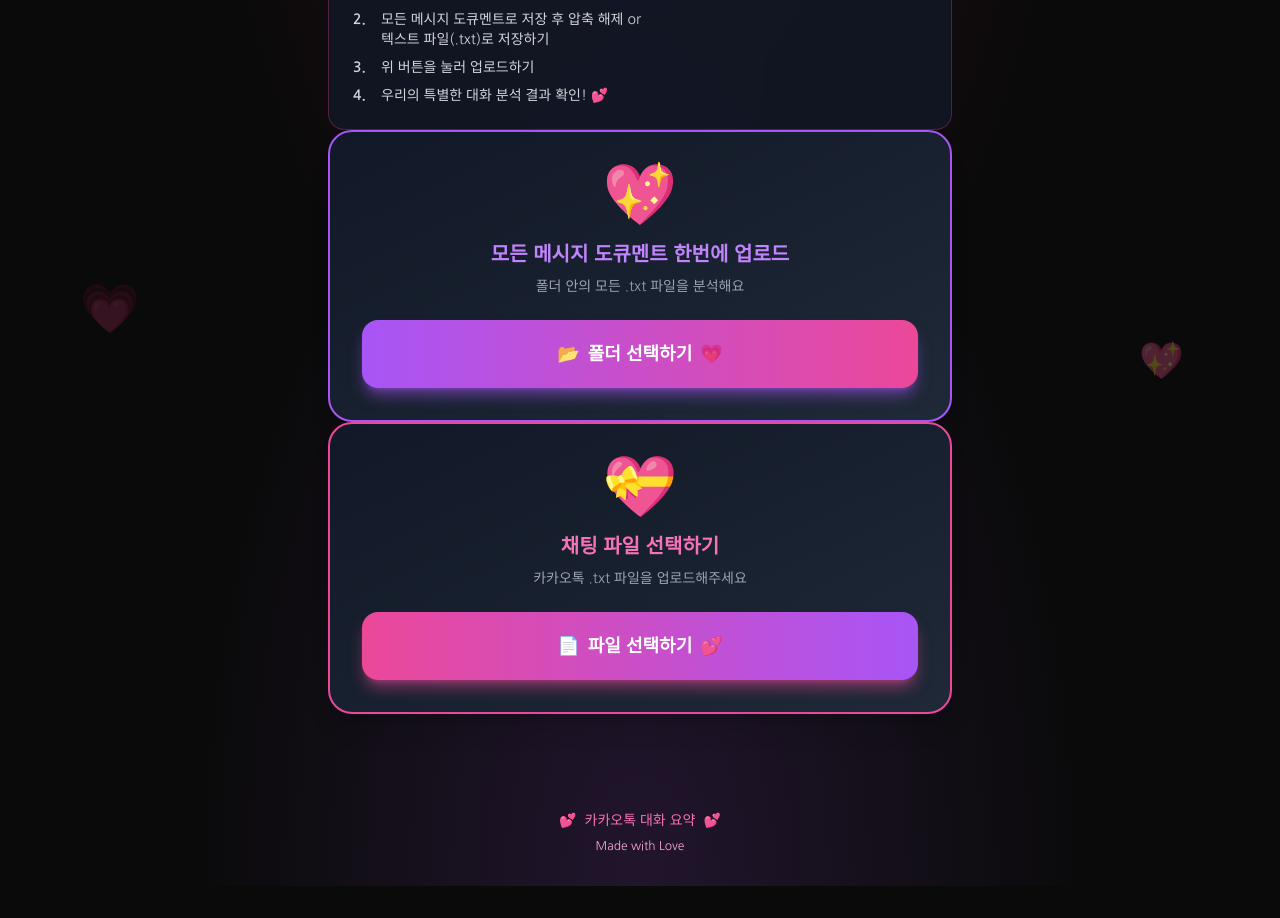
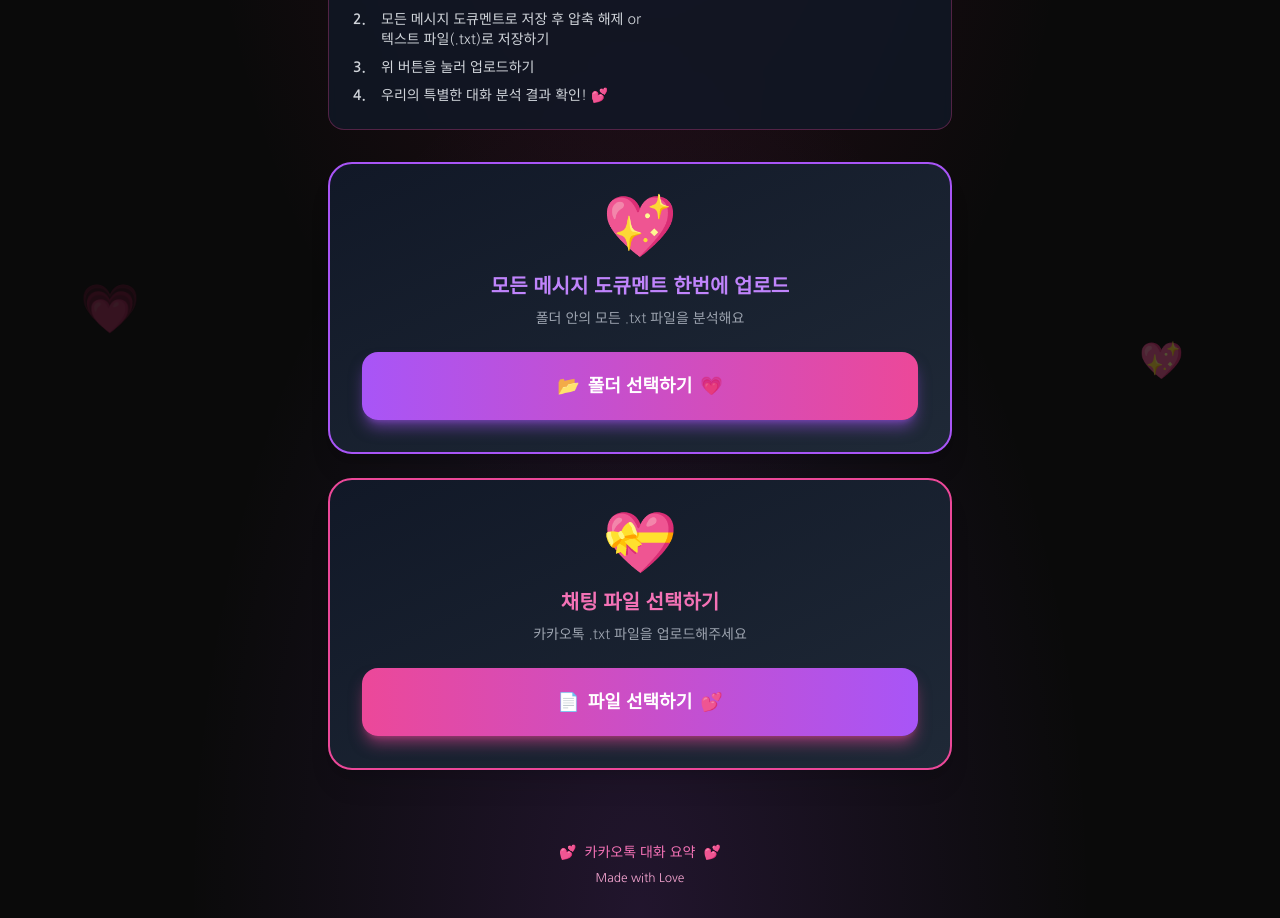
Before and after one commit to treeNoonna/couple-kakaochat-summary, a React (Vite) app: page / in a window 1280 px wide. Shown: the part 340-1258 px from the top of the page. Before the commit the page ends 1226 px from the top, so only its background shows below. Built offline with nearby package versions, Linux system fonts and the light colour scheme; a web font is replaced by a local one.

Commit message:
add og image

```diff
--- a/index.html
+++ b/index.html
@@ -19,7 +19,9 @@
     <meta property="og:url" content="https://kakao-summary.vercel.app/" />
     <meta property="og:title" content="카카오톡 채팅 요약 - 대화 분석 및 통계" />
     <meta property="og:description" content="카카오톡 대화를 무료로 분석하세요. 메시지 비중, 키워드 분석, 월별 추이 등 특별한 추억을 데이터로 확인하세요." />
-    <meta property="og:image" content="https://kakao-summary.vercel.app/og-image.png" />
+    <meta property="og:image" content="https://kakao-summary.vercel.app/og-image.svg" />
+    <meta property="og:image:width" content="1200" />
+    <meta property="og:image:height" content="630" />
     <meta property="og:locale" content="ko_KR" />
     <meta property="og:site_name" content="카카오톡 채팅 요약" />
 
@@ -28,7 +30,7 @@
     <meta property="twitter:url" content="https://kakao-summary.vercel.app/" />
     <meta property="twitter:title" content="카카오톡 채팅 요약 - 대화 분석 및 통계" />
     <meta property="twitter:description" content="카카오톡 대화를 무료로 분석하세요. 메시지 비중, 키워드 분석, 월별 추이 등 특별한 추억을 데이터로 확인하세요." />
-    <meta property="twitter:image" content="https://kakao-summary.vercel.app/og-image.png" />
+    <meta property="twitter:image" content="https://kakao-summary.vercel.app/og-image.svg" />
 
     <!-- Additional SEO -->
     <meta name="robots" content="index, follow" />
--- a/src/components/FileUpload.tsx
+++ b/src/components/FileUpload.tsx
@@ -75,8 +75,9 @@
           카카오톡 채팅 내역을 분석해보세요 ✨
         </p>
       </div>
-            {/* 사용 방법 */}
-      <div className="mt-6 sm:mt-8 bg-gray-900 bg-opacity-80 backdrop-blur-sm rounded-2xl p-4 sm:p-6 border border-pink-500/30">
+
+      {/* 사용 방법 */}
+      <div className="mb-6 sm:mb-8 bg-gray-900 bg-opacity-80 backdrop-blur-sm rounded-2xl p-4 sm:p-6 border border-pink-500/30">
         <p className="font-bold text-pink-400 mb-3 flex items-center gap-2 text-sm sm:text-base">
           <span>💡</span>
           <span>사용 방법</span>
@@ -102,8 +103,8 @@
         </ol>
       </div>
 
-          {/* 폴더 업로드 */}
-        <div className="bg-gradient-to-br from-gray-900 to-gray-800 rounded-3xl p-6 sm:p-8 shadow-xl border-2 border-purple-500 hover:border-purple-400 transition-all hover:shadow-purple-500/50">
+      {/* 폴더 업로드 */}
+      <div className="mb-4 sm:mb-6 bg-gradient-to-br from-gray-900 to-gray-800 rounded-3xl p-6 sm:p-8 shadow-xl border-2 border-purple-500 hover:border-purple-400 transition-all hover:shadow-purple-500/50">
              <div className="block">
           <div className="text-center">
             <div className="text-5xl sm:text-6xl mb-4">💖</div>
@@ -139,7 +140,7 @@
       </div>
 
       {/* 단일 파일 업로드 */}
-      <div className="bg-gradient-to-br from-gray-900 to-gray-800 rounded-3xl p-6 sm:p-8 shadow-xl border-2 border-pink-500 hover:border-pink-400 transition-all mb-4 sm:mb-6 hover:shadow-pink-500/50">
+      <div className="bg-gradient-to-br from-gray-900 to-gray-800 rounded-3xl p-6 sm:p-8 shadow-xl border-2 border-pink-500 hover:border-pink-400 transition-all hover:shadow-pink-500/50">
         <label htmlFor="file-upload" className="cursor-pointer block">
           <div className="text-center">
             <div className="text-5xl sm:text-6xl mb-4">💝</div>
```
Also changed, not shown: 1 other file (tests, documents, lock files or other folders).
